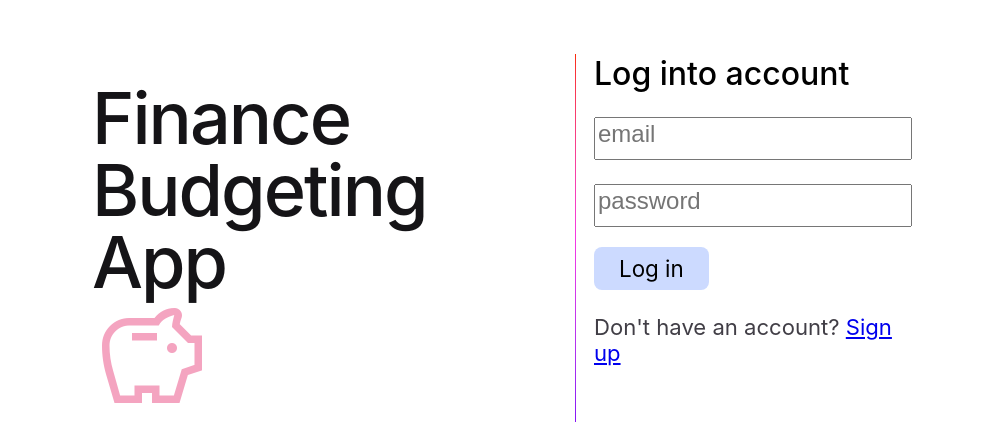
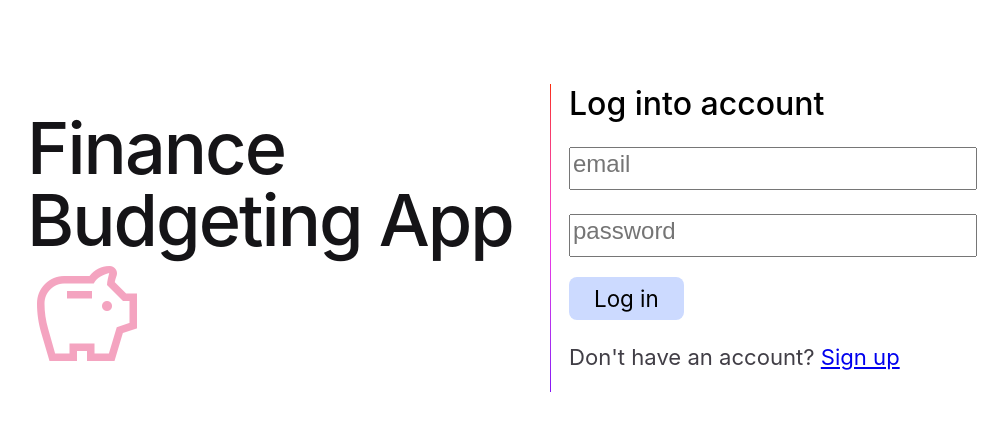
Before and after one commit to CFdefense/smart-finance, an Angular app in the folder frontend/: page /login in a window 1280 px wide. Shown: the part 159-600 px from the top of the page, without its empty margins (138-1146 px from the left). Built offline with nearby package versions, Linux system fonts and the light colour scheme.

Commit message:
made input for email and password bigger

```diff
--- a/frontend/src/login/login.css
+++ b/frontend/src/login/login.css
@@ -98,7 +98,7 @@ main {
   display: flex;
   justify-content: space-around;
   width: 100%;
-  max-width: 820px;
+  max-width: 950px;
   margin-bottom: 3rem;
 }
 
@@ -134,6 +134,7 @@ main {
   padding-bottom: 10px;
   margin-top: 1em;
   font-size: 1.5rem;
+  width: 400px;
 }
 
 .login-button {
@@ -162,7 +163,7 @@ main {
   background-color: rgb(187, 205, 254);
 }
 
-@media screen and (max-width: 700px) {
+@media screen and (max-width: 1000px) {
   .content {
     flex-direction: column;
     width: max-content;
```
